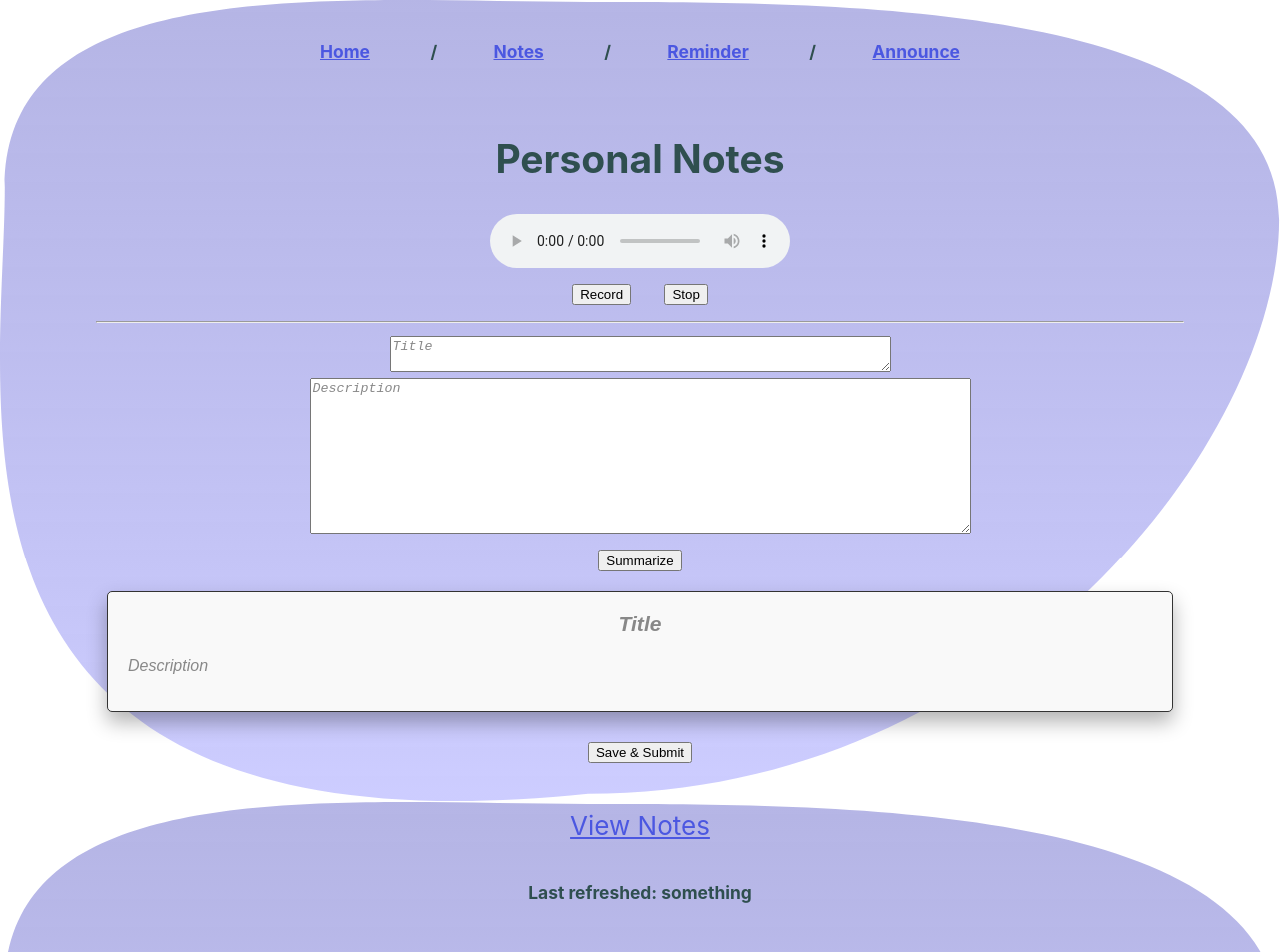
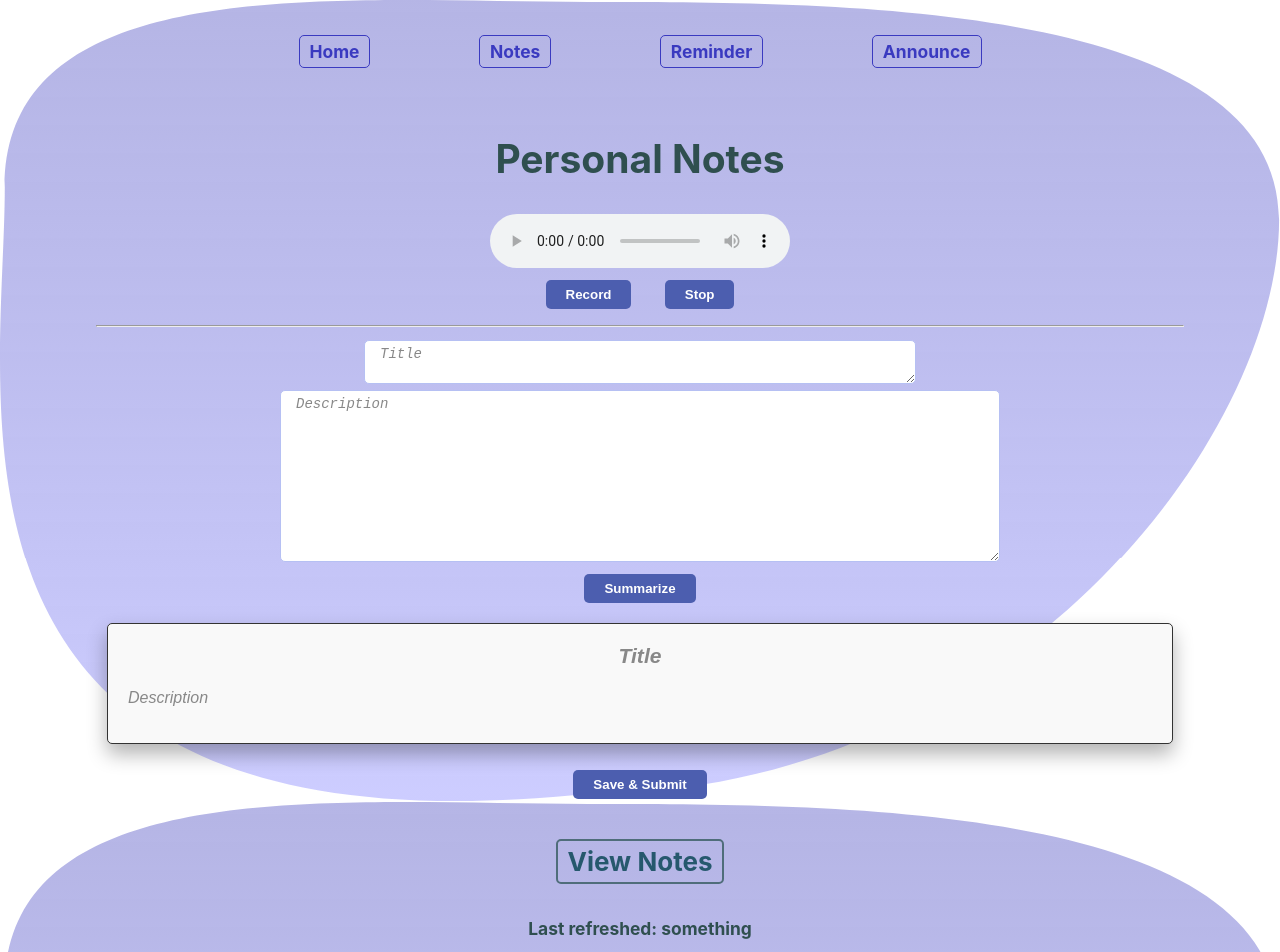
Before and after one commit to yukui5401/hostalky-ai, a React (Create React App) app: page /notes in a window 1280 px wide. Shown: the top 952 px of the page. Built offline with nearby package versions, Linux system fonts and the light colour scheme; no server answers.

Commit message:
added css styling for interactive fields

```diff
--- a/src/Announce.js
+++ b/src/Announce.js
@@ -196,8 +196,8 @@ const Announce = () => {
                 <h2>Announcement</h2>
                 <audio id="audio" controls></audio>
                 <br></br>
-                <button name="record">Record</button> &emsp;
-                <button name="stop">Stop</button>
+                <button className="custom-button" name="record">Record</button> &emsp;
+                <button className="custom-button" name="stop">Stop</button>
                 <p style={{ color: 'red', fontSize: '16px', fontWeight: 'bold' }}>
                     {isRecording ? "Recording in progress..." : ""}
                 </p>
@@ -221,6 +221,7 @@ const Announce = () => {
                     </div>
 
                     <textarea
+                        className="custom-textfield"
                         type="text"
                         name="title"
                         value={data.title}
@@ -231,6 +232,7 @@ const Announce = () => {
                     />
                     <br />
                     <textarea
+                        className="custom-textfield"
                         name="summary"
                         value={data.summary}
                         onChange={handleChange}
@@ -240,7 +242,7 @@ const Announce = () => {
                         required
                     />
                     <br />
-                    <button type="submit">Summarize</button>
+                    <button className="custom-button" type="submit">Summarize</button>
                 </form>
                 <div className="styled-content">
                     <p className={!data.id_list ? "placeholder" : ""}>
@@ -252,12 +254,12 @@ const Announce = () => {
                     <h3 className={!data.title ? "placeholder" : ""}>{data.title || "Title"}</h3>
                     <p className={!data.summary ? "placeholder" : ""}>{data.summary || "Description"}</p>
                 </div>
-                <button type="button" onClick={handleSave}>Save & Submit</button>
+                <button className="custom-button" type="button" onClick={handleSave}>Save & Submit</button>
                 <p id="message" style={{ color: 'blue', fontSize: '16px', fontWeight: 'bold' }}></p>
 
                 <br />
                 <nav>
-                    <Link to="view_announce">View Announcements</Link>
+                    <Link to="view_announce" className="custom-link-alt">View Announcements</Link>
                 </nav>
             </div>
             )}
--- a/src/App.css
+++ b/src/App.css
@@ -85,3 +85,77 @@ textarea::placeholder {
   color: #888; /* Grey color for placeholder text */
   font-style: italic; /* Italic style for placeholder text */
 }
+
+.custom-link {
+  color: rgb(58, 58, 192);
+  text-decoration: none;
+  font-weight: bold;
+  padding: 5px 10px;
+  border: 1.5px solid rgb(58, 58, 192);
+  border-radius: 5px;
+  transition: background-color 0.3s, color 0.3s;
+}
+
+.custom-link:hover {
+  color: rgb(255, 255, 255);
+  background-color: rgb(58, 58, 192);
+}
+
+.custom-link-alt {
+  color: #26586d; /* Blueish color */
+  text-decoration: none;
+  transition: color 0.4s ease; /* Added color transition */
+  font-weight: bold;
+  padding: 5px 10px;
+  border-radius: 5px;
+  border: 2px solid #4f6d7a;
+}
+
+.custom-link-alt:hover {
+  color: #26586d; /* Darker blueish color */
+  background-color: #f0f0f0; /* Light gray background on hover */
+  border-color: #3d5a6f; /* Darker blueish border color on hover */
+}
+
+.custom-button {
+  color: white;
+  background-color: #4c5eaf;
+  border: none;
+  padding: 7px 20px;
+  border-radius: 5px;
+  font-weight: bold;
+  cursor: pointer;
+  transition: transform 0.3s ease, background-color 0.3s ease; /* Added background-color transition */
+}
+
+.custom-button:hover {
+  background-color: #5e73d3;
+  transform: scale(1.05); /* Scale the button slightly on hover */
+  transition: background-color 0.3s ease; /* Transition only for background color on hover */
+}
+
+.custom-textfield {
+  padding: 5px 15px;
+  border: 1px solid #b6c0f3; /* Blue border */
+  border-radius: 5px;
+  font-size: 14px;
+  transition: border-color 0.3s ease; /* Add transition for border color */
+}
+
+.custom-textfield:focus {
+  outline: none;
+  border-color: #4c5eaf; /* Change border color on focus */
+}
+
+.custom-input {
+  padding: 8px 12px;
+  border: 1px solid #605aae; /* Purple-blue border color */
+  border-radius: 5px;
+  font-size: 16px;
+  transition: border-color 0.4s ease; /* Added border-color transition */
+}
+
+.custom-input:focus {
+  outline: none;
+  border-color: #4b5285; /* Darker purple-blue border color on focus */
+}
--- a/src/Home.js
+++ b/src/Home.js
@@ -63,10 +63,10 @@ const Home = () => {
                 <h1><u>HosTalky</u></h1>
                 <h3>Re-defining healthcare communications</h3>
                 <form id="loginForm">
-                    <input type="text" id="username" name="username" placeholder='Username'/><br/>
-                    <input type="password" id="password" name="password" placeholder='Password'/><br/><br/>
-                    <button type="button" onClick={login}>Login</button><br/>
-                    <button type="button" onClick={logout}>Logout</button>
+                    <input className="custom-textfield" type="text" id="username" name="username" placeholder='Username'/><br/>
+                    <input className="custom-textfield" type="password" id="password" name="password" placeholder='Password'/><br/><br/>
+                    <button className="custom-button" type="button" onClick={login}>Login</button><br/>
+                    <button className="custom-button" type="button" onClick={logout}>Logout</button>
                 </form>
 
                 <p id="message" style={{ color: 'blue', fontSize: '16px', fontWeight: 'bold' }}></p>
--- a/src/Layout.js
+++ b/src/Layout.js
@@ -24,10 +24,10 @@ const Layout = () => {
         <header className="App-header">
             <nav>
                 <h6>
-                    <Link to="/">Home</Link> &emsp;&emsp;&emsp; / &emsp;&emsp;&emsp;
-                    <Link to="/notes">Notes</Link> &emsp;&emsp;&emsp; /  &emsp;&emsp;&emsp;
-                    <Link to="/reminder">Reminder</Link> &emsp;&emsp;&emsp; / &emsp;&emsp;&emsp;
-                    <Link to="/announce">Announce</Link>
+                    <Link to="/" className="custom-link">Home</Link> &emsp;&emsp;&emsp;&emsp;&emsp;&emsp;
+                    <Link to="/notes" className="custom-link">Notes</Link> &emsp;&emsp;&emsp;&emsp;&emsp;&emsp;
+                    <Link to="/reminder" className="custom-link">Reminder</Link> &emsp;&emsp;&emsp;&emsp;&emsp;&emsp;
+                    <Link to="/announce" className="custom-link">Announce</Link>
                 </h6>
             </nav>
             <Outlet />
--- a/src/Notes.js
+++ b/src/Notes.js
@@ -159,8 +159,8 @@ const Notes = () => {
                 {/* record audio */}
                 <audio id="audio" controls></audio>
                 <br></br>
-                <button name="record">Record</button> &emsp;
-                <button name="stop">Stop</button>
+                <button className="custom-button" name="record">Record</button> &emsp;
+                <button className="custom-button" name="stop">Stop</button>
                 <p style={{ color: 'red', fontSize: '16px', fontWeight: 'bold' }}>
                     {isRecording ? "Recording in progress..." : ""}
                 </p>
@@ -169,6 +169,7 @@ const Notes = () => {
                 {/* submit form */}
                 <form onSubmit={handleSubmit}>
                     <textarea
+                        className="custom-textfield"
                         type="text"
                         name="title"
                         value={data.title}
@@ -179,6 +180,7 @@ const Notes = () => {
                     />
                     <br />
                     <textarea
+                        className="custom-textfield"
                         name="summary"
                         value={data.summary}
                         onChange={handleChange}
@@ -188,19 +190,19 @@ const Notes = () => {
                         required
                     />
                     <br />
-                    <button type="submit">Summarize</button><br/>
+                    <button className="custom-button" type="submit">Summarize</button><br/>
                 </form>
 
                 <div className="styled-content">
                     <h3 className={!data.title ? "placeholder" : ""}>{data.title || "Title"}</h3>
                     <p className={!data.summary ? "placeholder" : ""}>{data.summary || "Description"}</p>
                 </div>
-                <button type="button" onClick={handleSave}>Save & Submit</button>
+                <button className="custom-button" type="button" onClick={handleSave}>Save & Submit</button>
                 <p id="message" style={{ color: 'blue', fontSize: '16px', fontWeight: 'bold' }}></p>
 
                 <br />
                 <nav>
-                    <Link to="view_notes">View Notes</Link>
+                    <Link to="view_notes" className="custom-link-alt">View Notes</Link>
                 </nav>
             </div>
         )}
--- a/src/Reminder.js
+++ b/src/Reminder.js
@@ -157,8 +157,8 @@ const Reminder = () => {
                 {/* record audio */}
                 <audio id="audio" controls></audio>
                 <br></br>
-                <button name="record">Record</button> &emsp;
-                <button name="stop">Stop</button>
+                <button className="custom-button" name="record">Record</button> &emsp;
+                <button className="custom-button" name="stop">Stop</button>
                 <p style={{ color: 'red', fontSize: '16px', fontWeight: 'bold' }}>
                     {isRecording ? "Recording in progress..." : ""}
                 </p>
@@ -166,6 +166,7 @@ const Reminder = () => {
 
                 <form onSubmit={handleSubmit}>
                     <textarea
+                        className="custom-textfield"
                         type="text"
                         name="title"
                         value={data.title}
@@ -176,6 +177,7 @@ const Reminder = () => {
                     />
                     <br />
                     <textarea
+                        className="custom-textfield"
                         name="summary"
                         value={data.summary}
                         onChange={handleChange}
@@ -187,6 +189,7 @@ const Reminder = () => {
                     <br />
                     <h6>Select date & time:&nbsp;
                         <input
+                            className="custom-input"
                             type="datetime-local"
                             name="date_time"
                             value={data.date_time}
@@ -194,7 +197,7 @@ const Reminder = () => {
                             required
                         />
                     </h6>
-                    <button type="submit">Summarize</button>
+                    <button className="custom-button" type="submit">Summarize</button>
                 </form>
 
                 <div className="styled-content">
@@ -203,12 +206,12 @@ const Reminder = () => {
                     <br/>
                     <p className={!data.date_time ? "placeholder" : ""}>{data.date_time || "Date and Time"}</p>
                 </div>
-                <button type="button" onClick={handleSave}>Save & Submit</button>
+                <button className="custom-button" type="button" onClick={handleSave}>Save & Submit</button>
                 <p id="message" style={{ color: 'blue', fontSize: '16px', fontWeight: 'bold' }}></p>
 
                 <br />
                 <nav>
-                    <Link to="view_reminder">View Reminders</Link>
+                    <Link to="view_reminder" className="custom-link-alt">View Reminders</Link>
                 </nav>
             </div>
         )}
--- a/src/index.css
+++ b/src/index.css
@@ -11,8 +11,3 @@ code {
   font-family: source-code-pro, Menlo, Monaco, Consolas, 'Courier New',
     monospace;
 }
-
-
-a {
-  color:rgb(75, 87, 225);
-}
```
